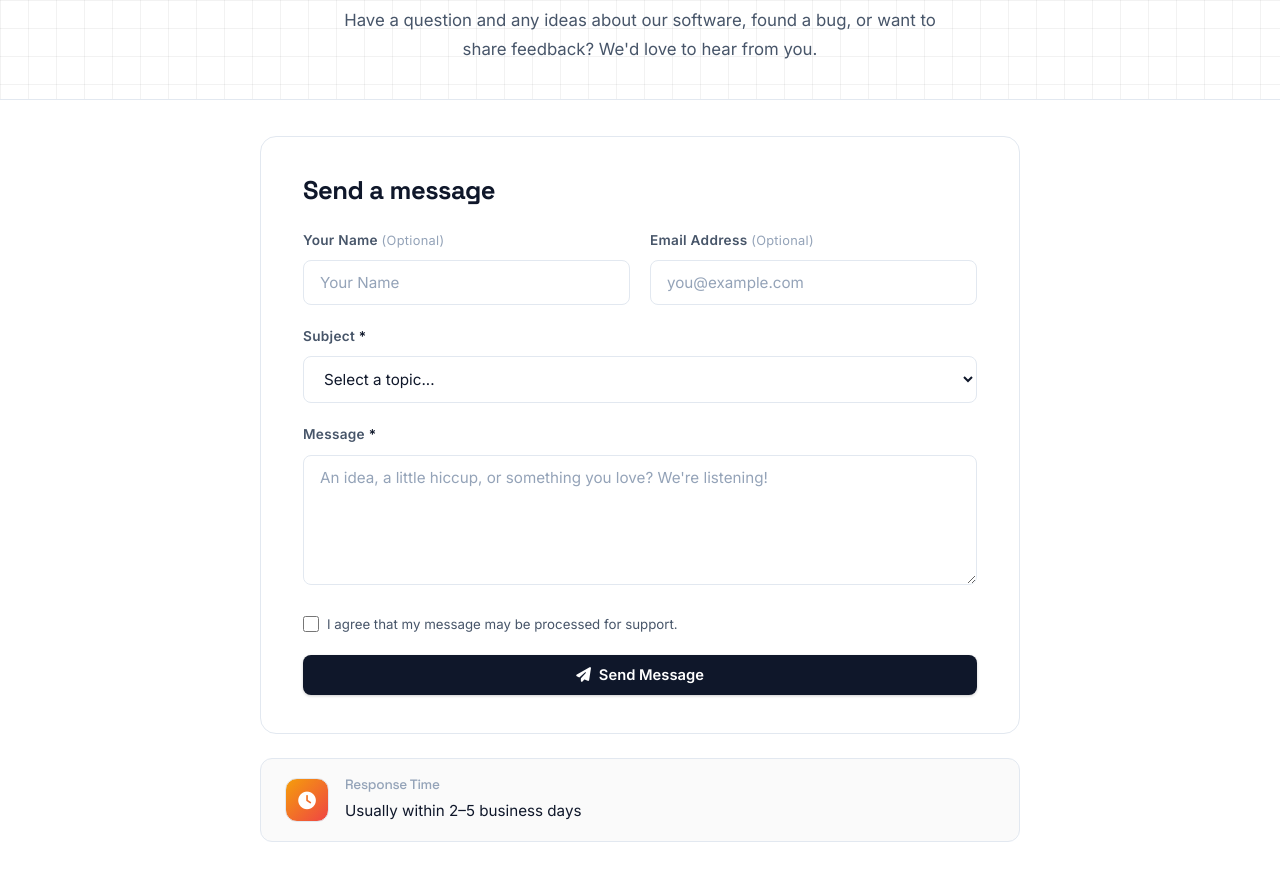
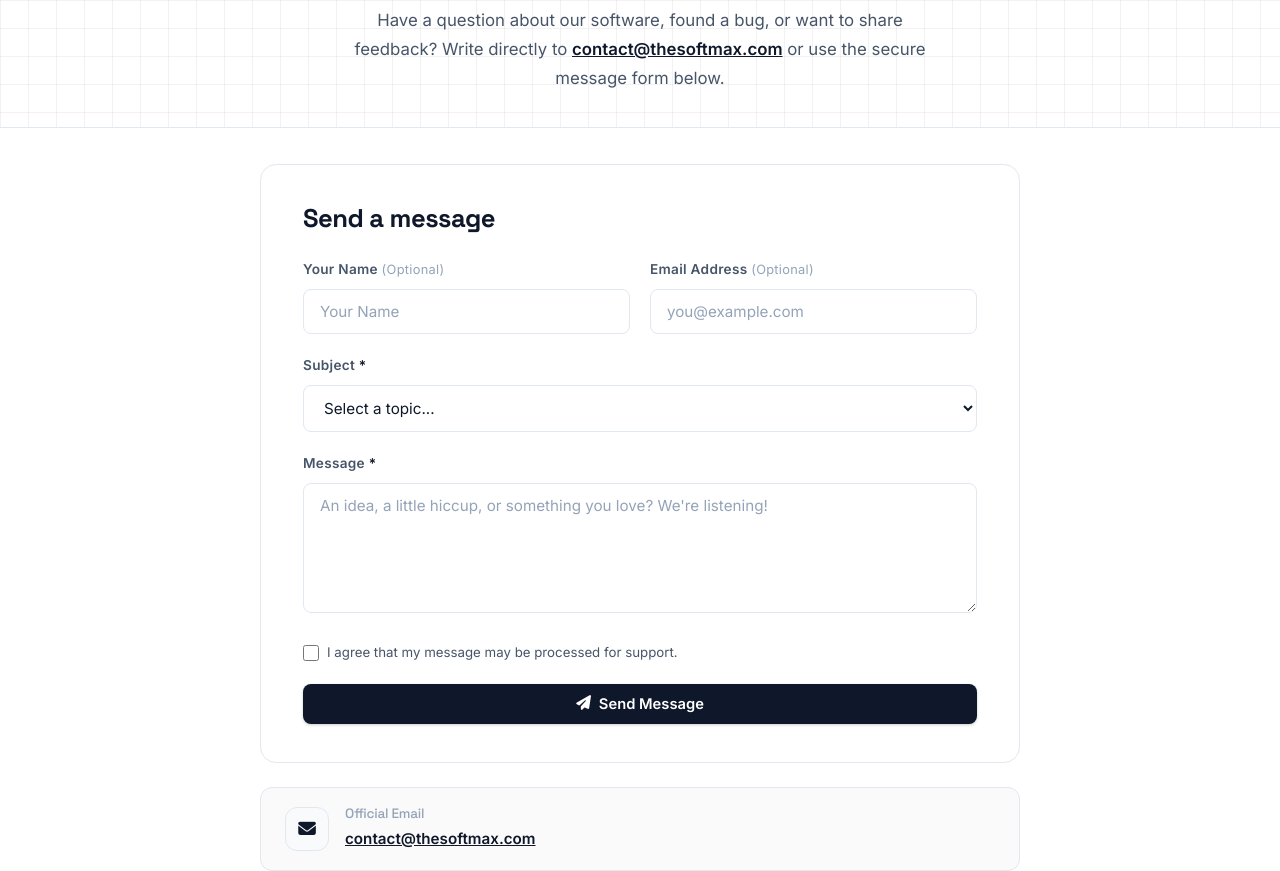
Before and after one commit to mrvivekkumar7171/thesoftmax.com, a plain HTML site: page contact.html in a window 1280 px wide. Shown: the part 264-1135 px from the top of the page. Drawn offline with Linux system fonts and the light colour scheme.

Commit message:
feat(contact): add contact@thesoftmax.com as official contact email across all pages

```diff
--- a/contact.html
+++ b/contact.html
@@ -155,7 +155,7 @@
       <div style="position:relative;z-index:1;">
         <div class="section-label"><i class="fas fa-envelope"></i> Contact</div>
         <h1>Let's <span class="gradient-text">connect</span></h1>
-        <p>Have a question and any ideas about our software, found a bug, or want to share feedback? We'd love to hear from you.</p>
+        <p>Have a question about our software, found a bug, or want to share feedback? Write directly to <a href="mailto:contact@thesoftmax.com" style="color:var(--text-primary);font-weight:600;text-decoration:underline;">contact@thesoftmax.com</a> or use the secure message form below.</p>
       </div>
     </div>
 
@@ -223,6 +223,15 @@
               </div>
 
             </form>
+          </div>
+
+          <!-- Official Email Box -->
+          <div class="contact-response-box" style="margin-bottom:16px;">
+            <div class="contact-info-icon" style="background:var(--bg-card-hover);border:1px solid var(--border-glass);"><i class="fas fa-envelope" style="color:var(--text-primary);"></i></div>
+            <div class="contact-info-text">
+              <h4>Official Email</h4>
+              <p><a href="mailto:contact@thesoftmax.com" style="color:var(--text-primary);font-weight:600;text-decoration:underline;">contact@thesoftmax.com</a></p>
+            </div>
           </div>
 
           <!-- Response Time Box -->
@@ -310,6 +319,7 @@
             <li><a href="index.html">Home</a></li>
             <li><a href="about.html">About Us</a></li>
             <li><a href="contact.html">Contact</a></li>
+            <li><a href="mailto:contact@thesoftmax.com">Email Us</a></li>
           </ul>
         </div>
 
```
Also changed, not shown: about.html (+9 -0 lines), apk-extractor.html (+1 -0 lines), blockbloom.html (+1 -0 lines), index.html (+1 -0 lines), privacy.html (+2 -0 lines), sensormaster.html (+1 -0 lines), software.html (+1 -0 lines), terms.html (+2 -0 lines).
